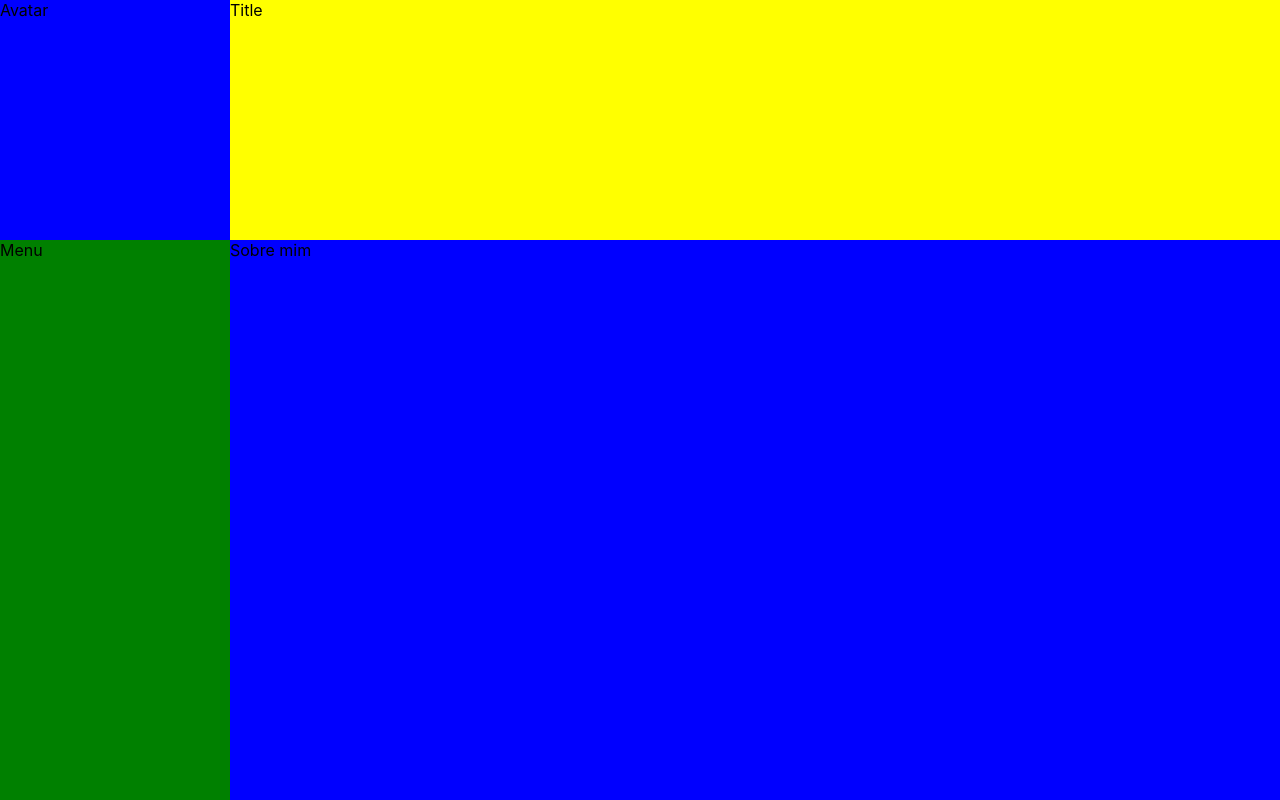
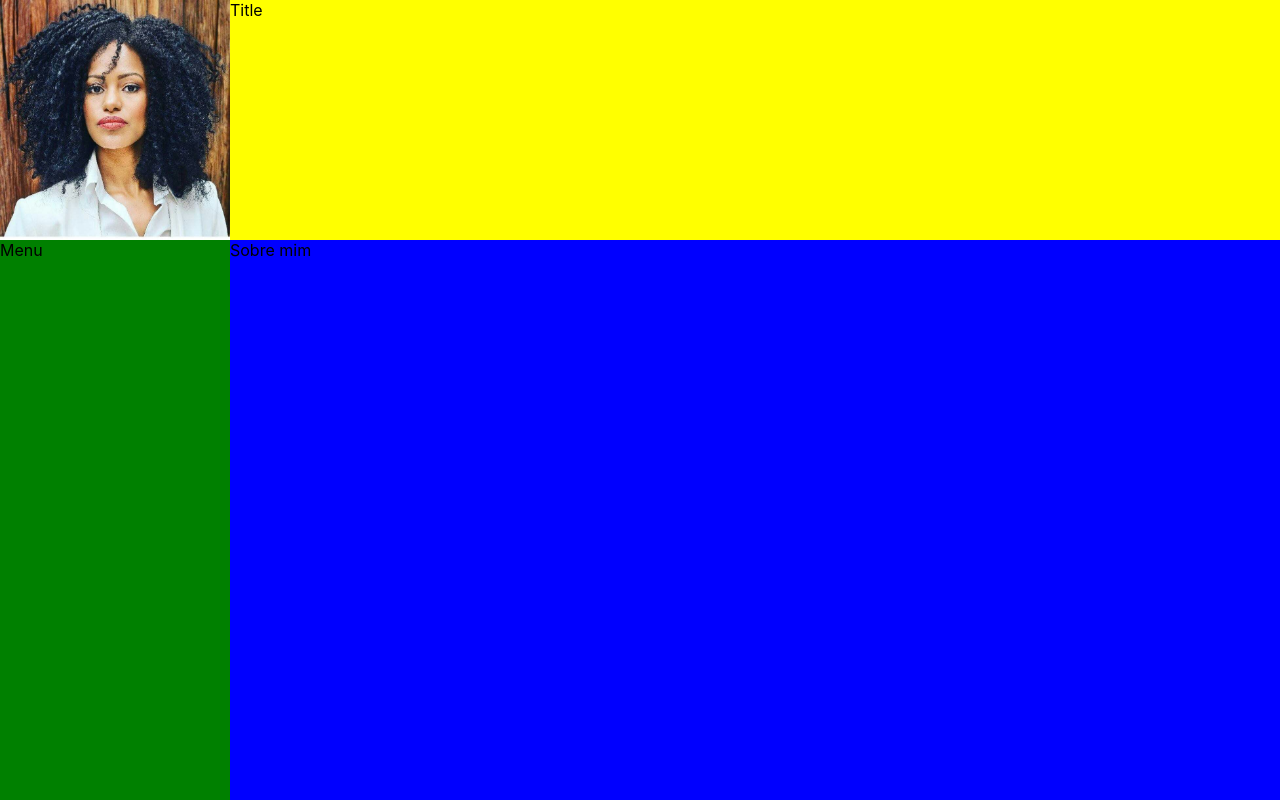
Before and after one commit to cristianomesquita/portfolio, a React (Create React App) app: page / in a window 1280 px wide. Built offline with nearby package versions, Linux system fonts and the light colour scheme.

Commit message:
create avatar done

```diff
--- a/src/pages/App.js
+++ b/src/pages/App.js
@@ -8,10 +8,11 @@ import {
   SideMenu,
   AboutMe
 } from './styled'
+import Mulher from "../assets/Mulher.jpeg"
 const App = () => (
   <MainContainer>
     <AvatarTitleContainer>
-      <Avatar>Avatar</Avatar>
+      <Avatar><img src={Mulher}/></Avatar>
       <Title>Title</Title>
     </AvatarTitleContainer>
     <MenuAboutMeContainer>
--- a/src/pages/styled.js
+++ b/src/pages/styled.js
@@ -15,6 +15,10 @@ export const Avatar = styled.div`
   display: flex;
   background-color: blue;
   width: 230px;
+
+  img {
+    width: 100%;
+  }
 `
 export const Title = styled.div`
   display: flex;
```
Also changed, not shown: src/assets/Mulher.jpeg (added).
